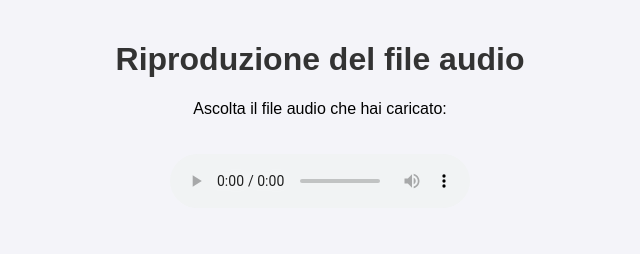
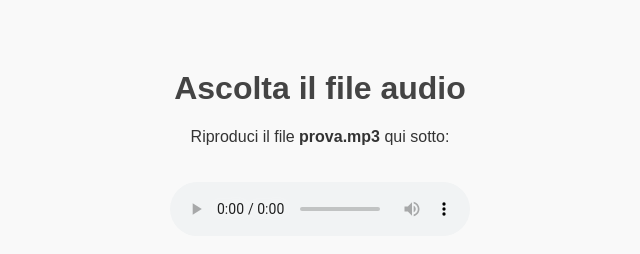
Before and after one commit to frarago/Laurea_Anna_Luisa, a plain HTML site: page index.html in a window 1280 px wide. Shown: the whole page, without its empty margins (320-960 px from the left). Drawn offline with Linux system fonts and the light colour scheme.

Commit message:
Update index.html

```diff
--- a/index.html
+++ b/index.html
@@ -1,4 +1,4 @@
-<!DOCTYPE html>
+
 <html lang="it">
 <head>
     <meta charset="UTF-8">
@@ -8,12 +8,14 @@
         body {
             font-family: Arial, sans-serif;
             text-align: center;
+            background-color: #f9f9f9;
+            color: #333;
             margin: 0;
             padding: 20px;
-            background-color: #f4f4f9;
         }
         h1 {
-            color: #333;
+            margin-top: 50px;
+            color: #444;
         }
         audio {
             margin-top: 20px;
@@ -21,8 +23,8 @@
     </style>
 </head>
 <body>
-    <h1>Riproduzione del file audio</h1>
-    <p>Ascolta il file audio che hai caricato:</p>
+    <h1>Ascolta il file audio</h1>
+    <p>Riproduci il file <strong>prova.mp3</strong> qui sotto:</p>
     <audio controls>
         <source src="prova.mp3" type="audio/mpeg">
         Il tuo browser non supporta il tag audio. Scarica il file da <a href="prova.mp3">qui</a>.
```
